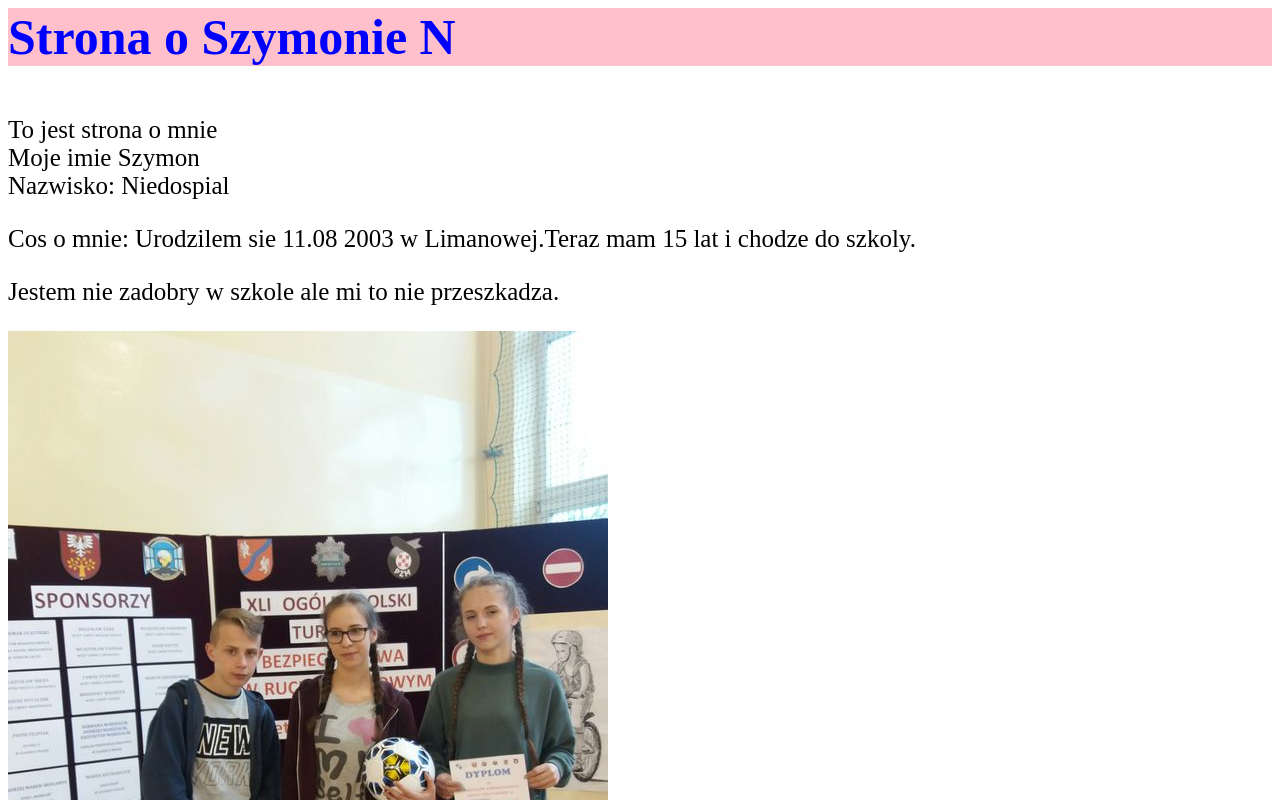
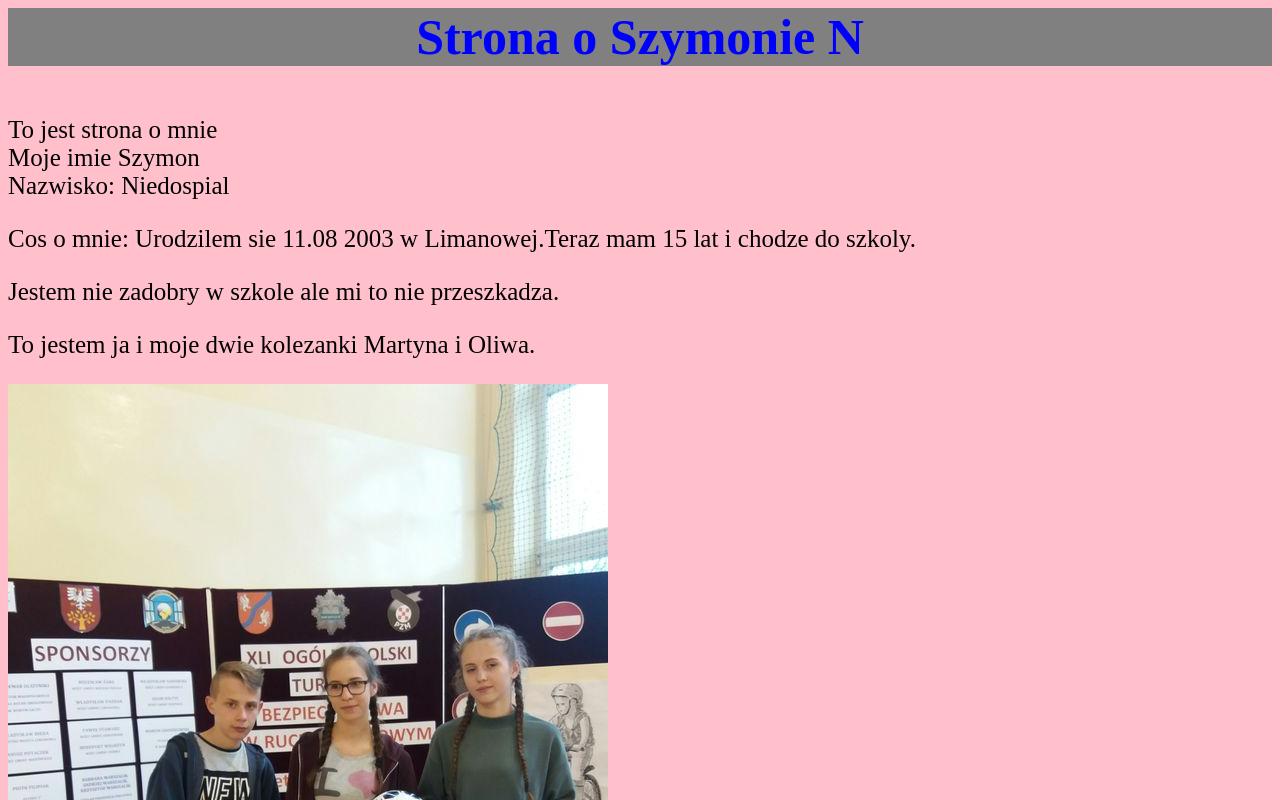
Before and after one commit to Szmeski523/Szmeski523.github.io, a plain HTML site: page index.html in a window 1280 px wide. Shown: the top 800 px of the page. Drawn offline with Linux system fonts and the light colour scheme.

Commit message:
Update index.html

```diff
--- a/index.html
+++ b/index.html
@@ -1,18 +1,18 @@
 <HTML>
 <HEAD>
-<H1 style="text-aling: center; color: blue; background-color:pink;"><P><TYTLE>Strona o Szymonie N</TYTLE></P></H1>
+<H1 style="text-aling: center; color: blue; background-color:grey;"><center <P><TYTLE>Strona o Szymonie N</TYTLE></P></H1>
 
 <BODY style="font-size: 25px;">
-
+ <body bgcolor="pink">
 To jest strona o mnie<BR>
 Moje imie Szymon <BR>
 Nazwisko: Niedospial <BR>
 
 <P>Cos o mnie: Urodzilem sie 11.08 2003 w Limanowej.Teraz mam 15 lat i chodze do szkoly.
 <P>Jestem nie zadobry w szkole ale mi to nie przeszkadza.</P>
+<P> To jestem ja i moje dwie kolezanki Martyna i Oliwa.</P>
 
-  <IMG SRC="Tomy.jpg">
-
+<IMG SRC="Tomy.jpg">
 
 
 
```
